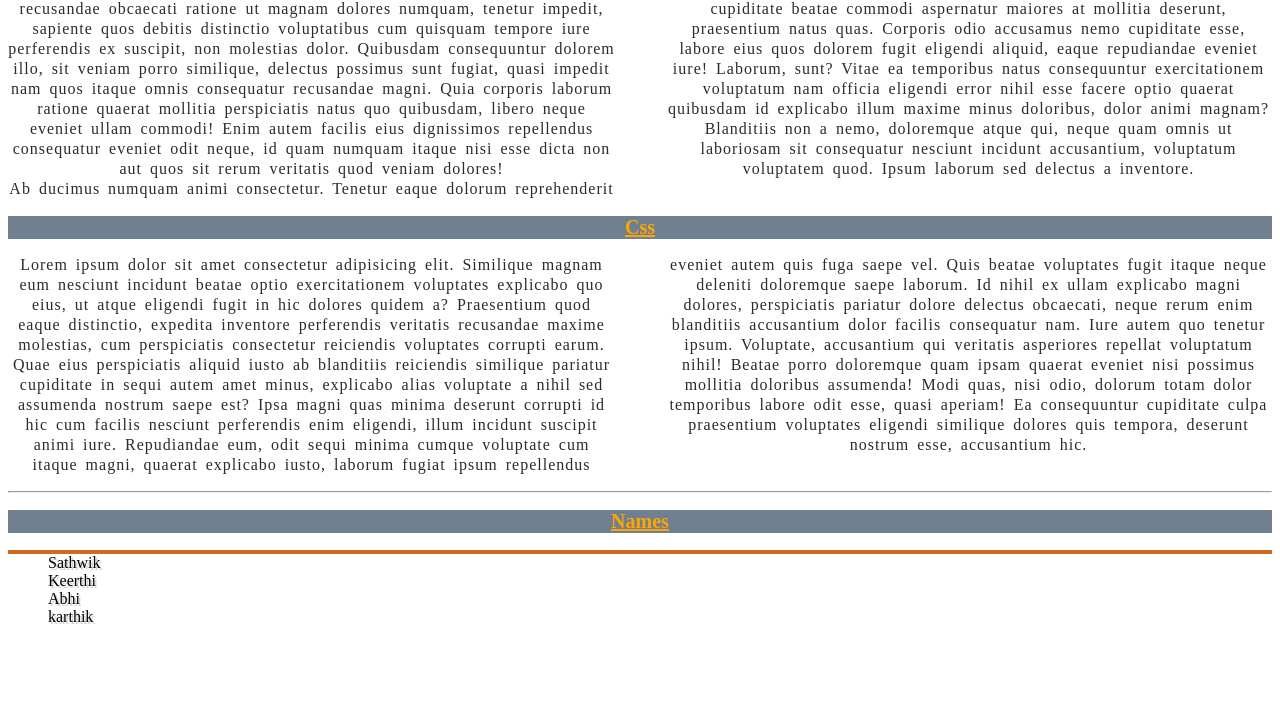
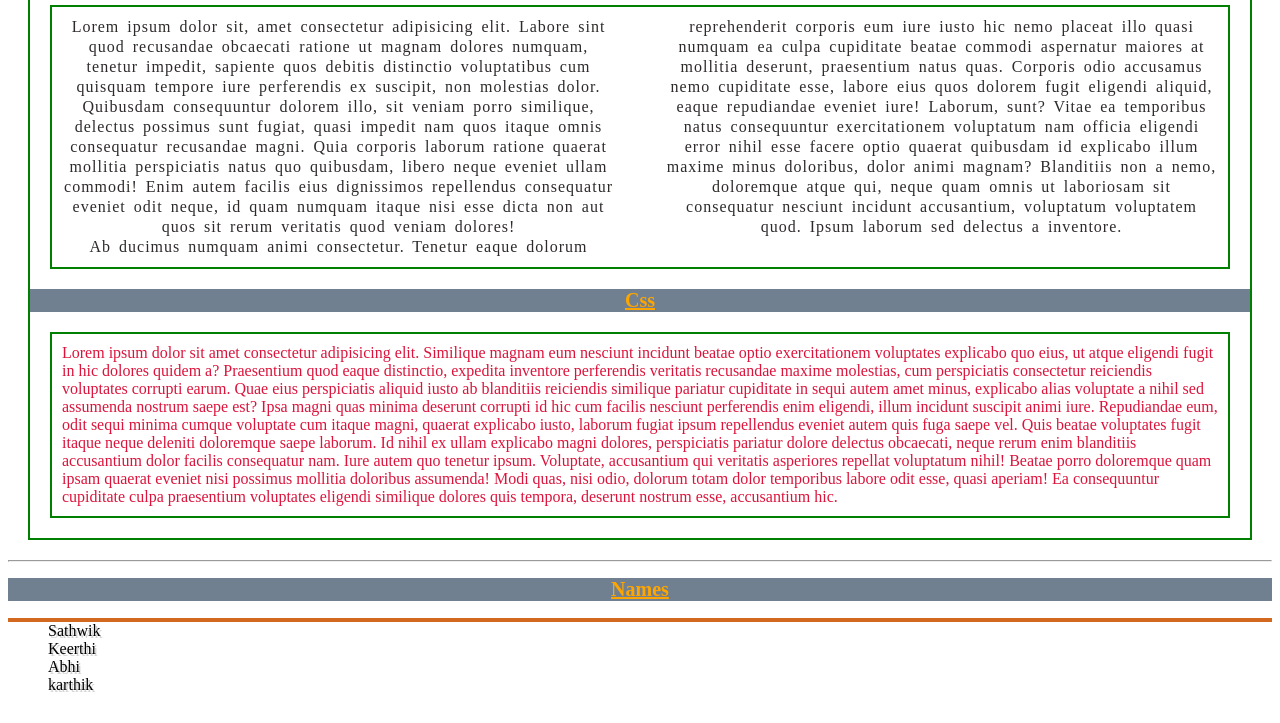
Before and after one commit to AmbatiSathwik/html, a plain HTML site: page begining/css.html in a window 1280 px wide. Shown: the part 77-800 px from the top of the page. Drawn offline with Linux system fonts and the light colour scheme.

Commit message:
Update styles.css

```diff
--- a/begining/styles.css
+++ b/begining/styles.css
@@ -6,7 +6,7 @@ h2 {
   text-decoration: underline;
   font-family: lucida;
 }
-p {
+.first {
   color: rgb(46, 42, 42);
   text-align: center;
   line-height: 20px;
@@ -26,3 +26,15 @@ li {
   list-style-type: none;
   text-shadow: 2px 2px lightgrey;
 }
+
+div {
+  color: lightcoral;
+  border: 2px solid green;
+  margin: 20px;
+}
+p {
+  border: inherit;
+  margin: inherit;
+  color: crimson;
+  padding: 10px;
+}
```
